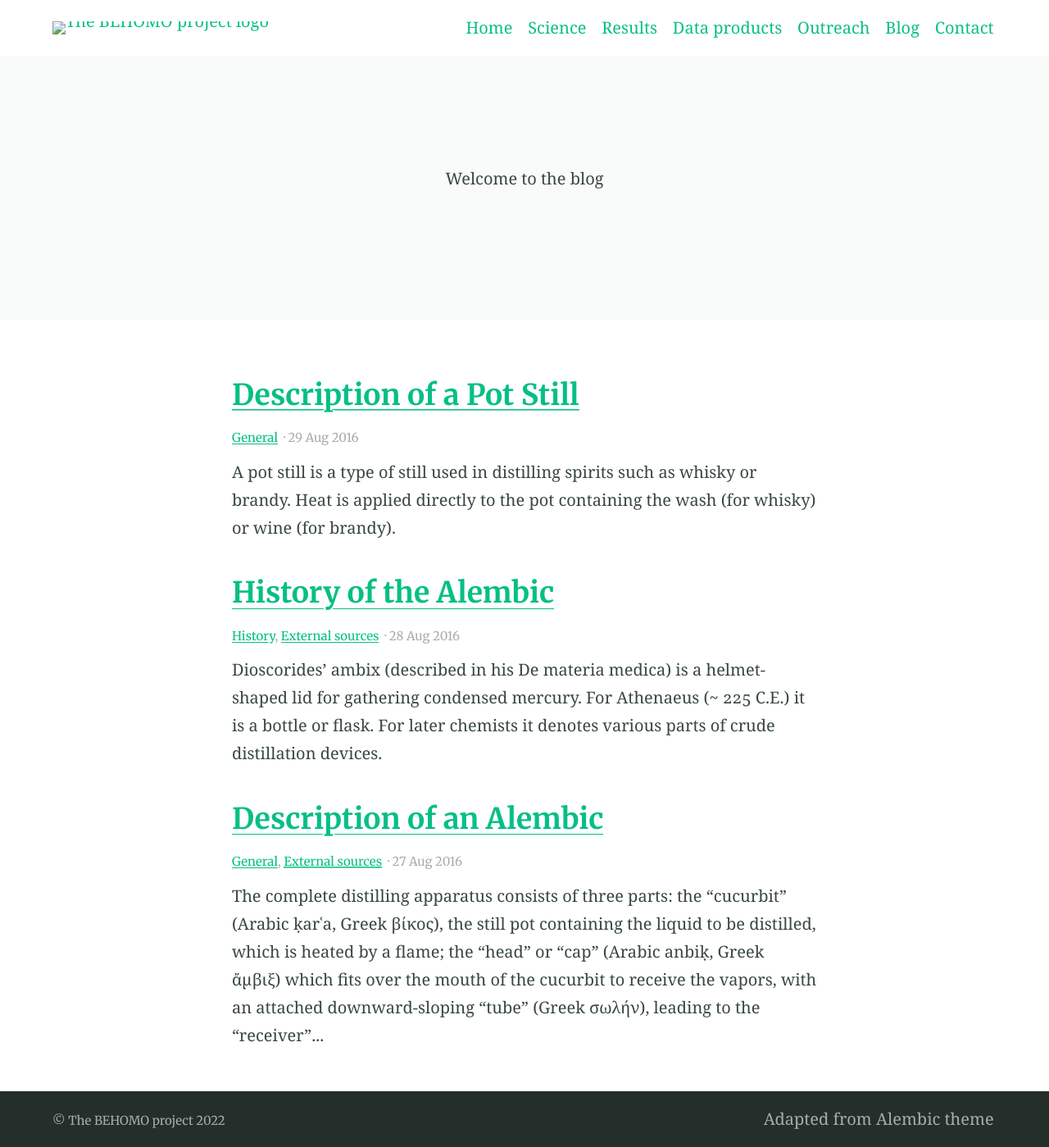
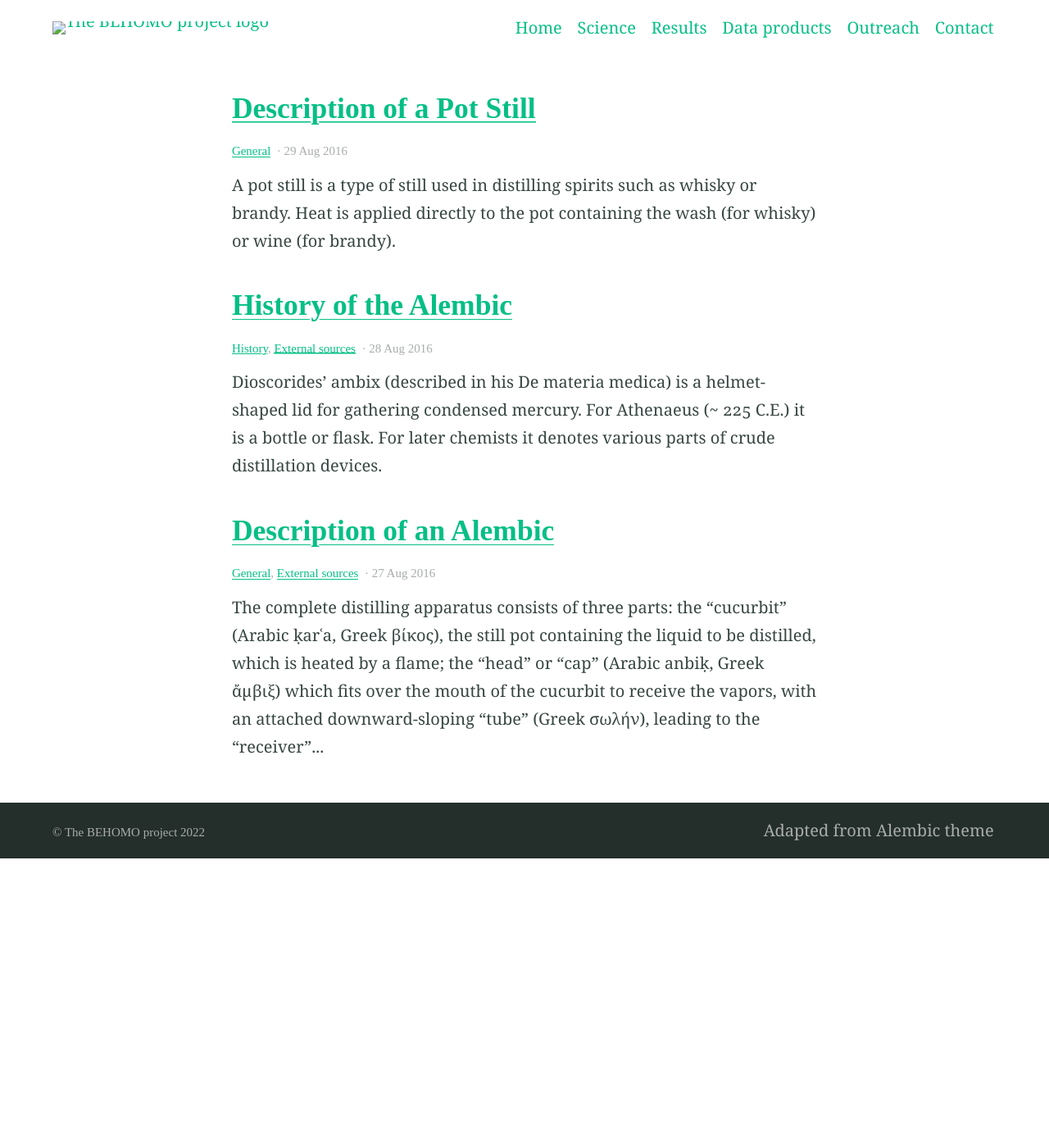
Before and after one commit to valerio-marra/BEHOMO-project, a Jekyll site: the page built from docs/blog/index.html, in a window 1280 px wide. Shown: the whole page at 82% size. Built offline with Jekyll 4.4.1, drawn with Linux system fonts in a browser that asks for light colours; after the commit the page ends 1047 px from its top, so only the background shows below that; part of the change alters nothing that is shown.

Commit message:
Update _config.yml

```diff
--- a/docs/_config.yml
+++ b/docs/_config.yml
@@ -61,34 +61,34 @@ excerpt_separator: <!-- more --> # Marks end of excerpt in posts
 timezone: America/Brazil # Timezone for blog posts and alike
 
 # 5. Collections
-collections:
-  posts:
-    title: Posts # Needed for Siteleaf
-    output: true
-    description: "My thoughts and ideas" # The post list page content
-    feature_text: |
-      Welcome to the blog
-    feature_image: "/BEHOMO-project/docs/assets/banner.jpg"
+# collections:
+#   posts:
+#     title: Posts # Needed for Siteleaf
+#     output: true
+#     description: "My thoughts and ideas" # The post list page content
+#     feature_text: |
+#       Welcome to the blog
+#     feature_image: "/BEHOMO-project/docs/assets/banner.jpg"
 
 # 6. Jekyll collections settings
-defaults:
-  -
-    scope:
-      path: ""
-    values:
-      image: "/BEHOMO-project/docs/assets/banner.jpg" # Default image for sharing
-  -
-    scope:
-      path: ""
-      type: "posts"
-    values:
-      layout: post # Set the default layout for posts
-  -
-    scope:
-      path: ""
-      type: "pages"
-    values:
-      layout: page # Set the default layout for pages
+# defaults:
+#   -
+#     scope:
+#       path: ""
+#     values:
+#       image: "/BEHOMO-project/docs/assets/banner.jpg" # Default image for sharing
+#   -
+#     scope:
+#       path: ""
+#       type: "posts"
+#     values:
+#       layout: post # Set the default layout for posts
+#   -
+#     scope:
+#       path: ""
+#       type: "pages"
+#     values:
+#       layout: page # Set the default layout for pages
 
 # 7. Site settings
 encoding: utf-8 # Make sure the encoding is right
@@ -132,8 +132,8 @@ navigation_header:
   url: /BEHOMO-project/data_products
 - title: Outreach
   url: /BEHOMO-project/outreach
-- title: Blog
-  url: /BEHOMO-project/blog/
+# - title: Blog
+#   url: /BEHOMO-project/blog/
 - title: Contact
   url: /BEHOMO-project/contact
 
@@ -169,8 +169,8 @@ sharing_links: # Appear at the bottom of single blog posts, add as desired. The
 #
 # TIP: Try to keep the number of urls as low to reduce the performance cost
 #      If multiple fonts can be requested in a single url opt for this
-fonts:
-  preconnect_urls:
-    - https://fonts.gstatic.com
-  font_urls:
-    - https://fonts.googleapis.com/css2?family=Merriweather:wght@400;700&display=swap
+# fonts:
+#   preconnect_urls:
+#     - https://fonts.gstatic.com
+#   font_urls:
+#     - https://fonts.googleapis.com/css2?family=Merriweather:wght@400;700&display=swap
```
